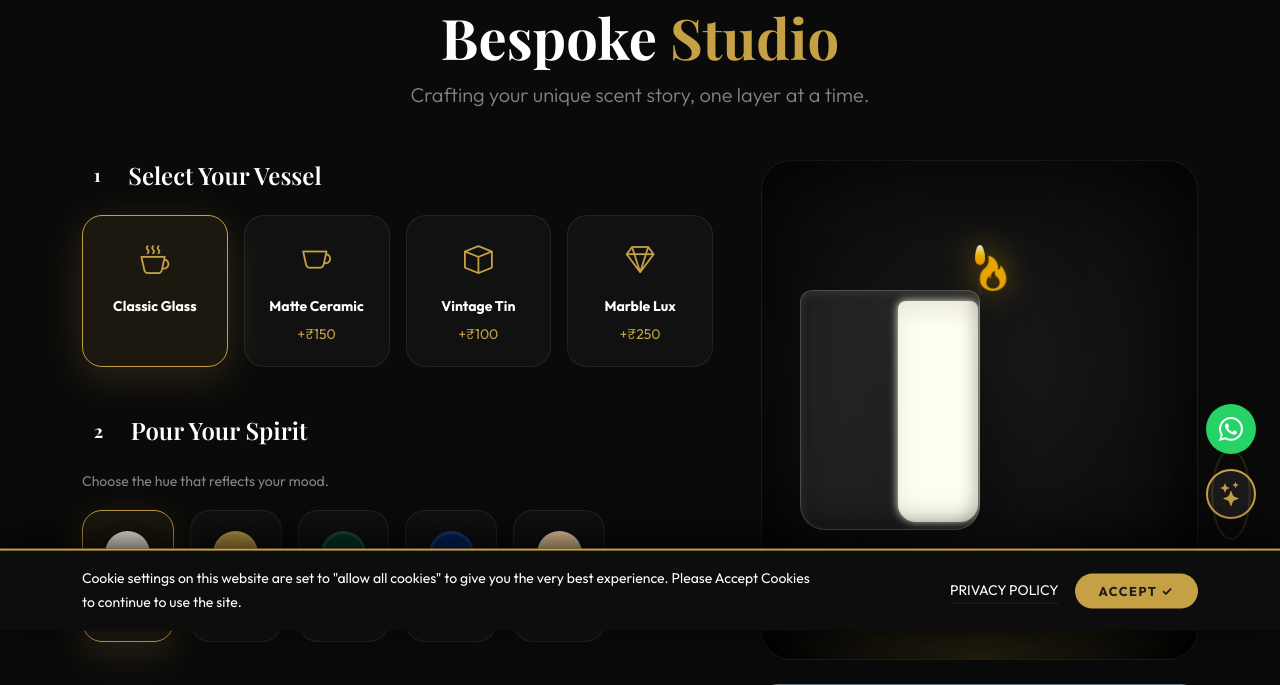
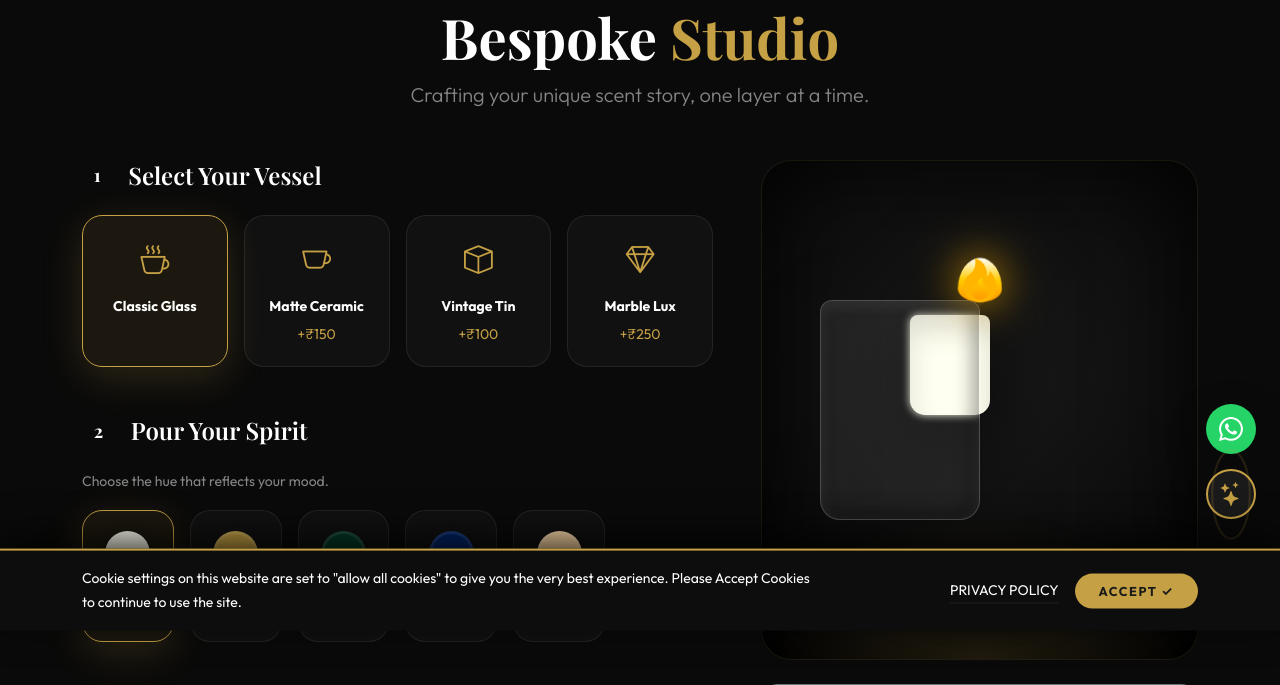
Before and after one commit to LuxoyaCandles/Luxoya_Candles-4.0, a Flask app: page /customize in a window 1280 px wide. Shown: the part 251-936 px from the top of the page. Run offline with Flask 3, Linux system fonts and the light colour scheme; data that the repository does not hold is empty; some web fonts are replaced.

Commit message:
Fix: Hard-centered flame and realistic wax depth for Mini and Full Studios

```diff
--- a/templates/products/customize.html
+++ b/templates/products/customize.html
@@ -39,25 +39,26 @@
 
     .preview-candle {
         position: relative;
-        width: 180px;
-        height: 240px;
+        width: 160px;
+        height: 220px;
+        margin: 0 auto;
         transition: all 0.6s cubic-bezier(0.23, 1, 0.32, 1);
-        filter: drop-shadow(0 20px 40px rgba(0,0,0,0.6));
+        filter: drop-shadow(0 20px 40px rgba(0,0,0,0.8));
     }
 
     /* The Jar - Realistic Glass/Ceramic */
     .preview-jar {
         position: absolute;
-        bottom: 0; left: 0; width: 100%; height: 100%;
-        border-radius: 12px 12px 25px 25px;
+        top: 0; left: 0; width: 100%; height: 100%;
+        border-radius: 12px 12px 20px 20px;
         z-index: 10;
         transition: all 0.5s ease;
         background: rgba(255, 255, 255, 0.05);
         backdrop-filter: blur(4px);
-        border: 1px solid rgba(255, 255, 255, 0.1);
+        border: 2px solid rgba(255, 255, 255, 0.15);
         box-shadow:
-            inset 0 2px 10px rgba(255,255,255,0.1),
-            inset -5px -5px 15px rgba(0,0,0,0.2);
+            inset 0 4px 15px rgba(255,255,255,0.1),
+            inset -5px -5px 20px rgba(0,0,0,0.4);
     }
 
     /* Jar Variants with improved textures */
@@ -66,29 +67,34 @@
     .jar-tin { background: linear-gradient(145deg, #c5a044, #8b6b23); border: none; box-shadow: inset 0 2px 5px rgba(255,255,255,0.3); }
     .jar-marble { background: url('https://images.unsplash.com/photo-1533154683836-84ea7a0bc310?w=300'); background-size: cover; border: none; filter: brightness(0.6); }
 
-    /* The Wax - With realistic top-down depth */
+    /* The Wax - Centered and padded correctly */
     .preview-wax {
         position: absolute;
-        bottom: 8px; left: 8px; right: 8px; height: 92%;
-        border-radius: 8px 8px 18px 18px;
+        bottom: 10px; left: 10px; right: 10px; top: 15px;
+        border-radius: 8px 8px 15px 15px;
         z-index: 5;
         transition: all 0.5s ease;
         background: #FFFFF0; /* Default Ivory */
         box-shadow:
-            inset 0 10px 20px rgba(0,0,0,0.1),
-            inset 0 -5px 15px rgba(255,255,255,0.1);
+            inset 0 15px 25px rgba(0,0,0,0.15),
+            inset 0 -10px 20px rgba(255,255,255,0.05);
     }
 
-    /* The Flame - Dynamic Animation */
+    /* The Flame - Fixed to center */
     .preview-flame {
         position: absolute;
-        top: -45px; left: 50%;
+        top: -40px; left: 50%;
         transform: translateX(-50%);
-        z-index: 20;
-        font-size: 2.2rem;
+        width: 40px;
+        height: 40px;
+        display: flex;
+        justify-content: center;
+        align-items: center;
+        z-index: 25;
+        font-size: 2.5rem;
         color: #ffb400;
-        animation: flame-flicker 0.15s infinite alternate;
-        filter: blur(0.5px) drop-shadow(0 0 15px rgba(255, 180, 0, 0.6));
+        animation: flame-flicker 0.2s infinite alternate;
+        filter: blur(0.5px) drop-shadow(0 0 20px rgba(255, 180, 0, 0.8));
     }
     @keyframes flame-flicker {
         0% { transform: translateX(-50%) scale(1) rotate(-1deg); opacity: 0.9; }
```
Also changed, not shown: templates/index.html (+22 -17 lines).
